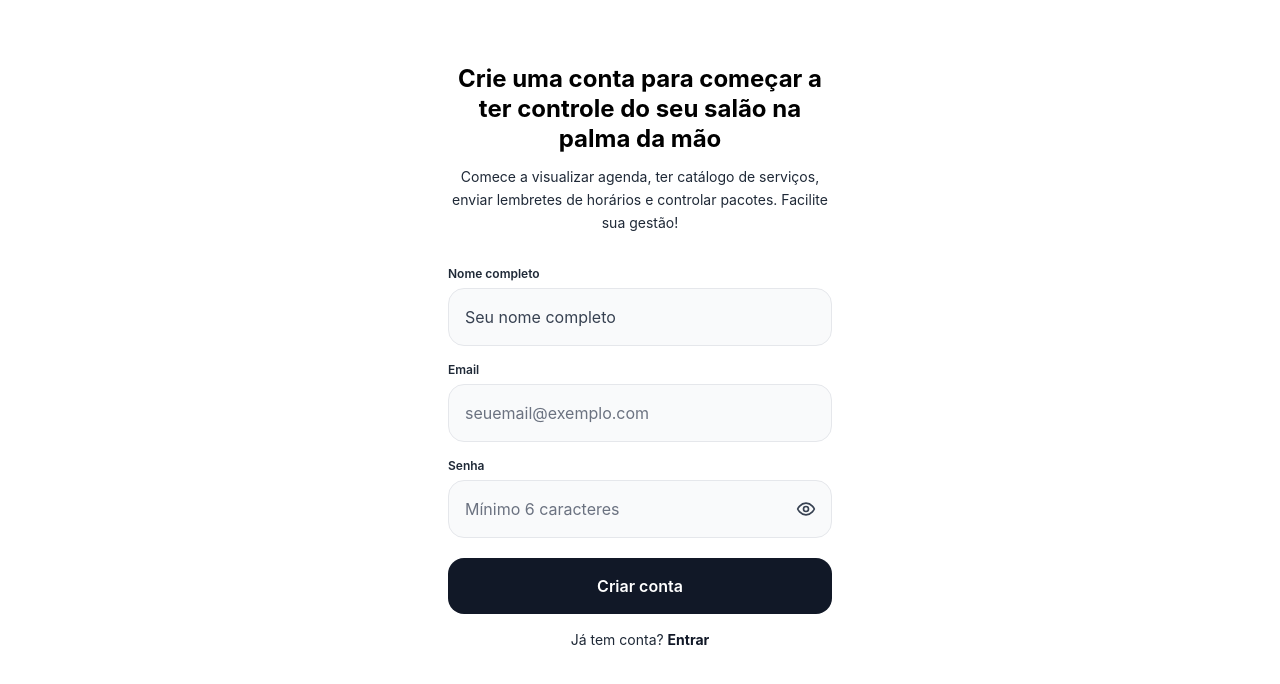
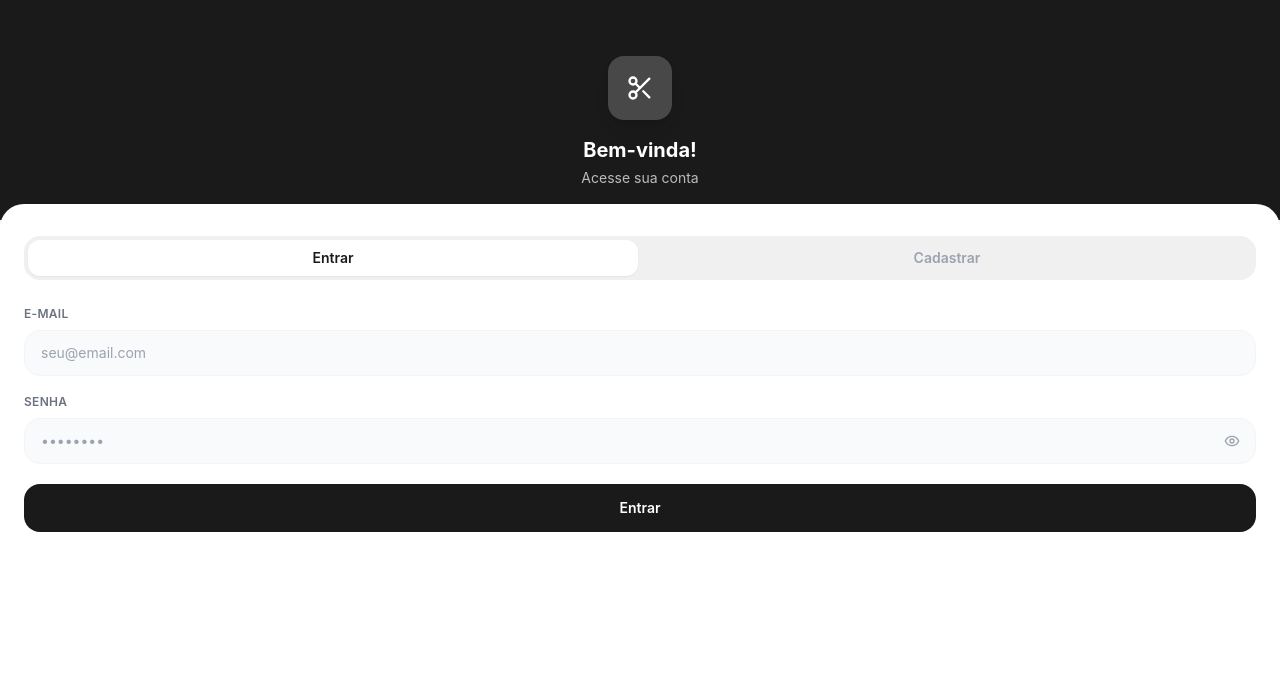
Before and after one commit to juliatedeschi7-creator/salao2.0, a Next.js app: page /cadastro in a window 1280 px wide. Shown: the top 684 px of the page. Built offline with nearby package versions, Linux system fonts and the light colour scheme.

Commit message:
Atualizar o page.tsx

```diff
--- a/src/app/cadastro/page.tsx
+++ b/src/app/cadastro/page.tsx
@@ -1,310 +1,206 @@
 'use client'
-import { useState, Suspense, useEffect } from 'react'
+import { useEffect, useState } from 'react'
 import { supabase } from '@/lib/supabase'
-import { Eye, EyeOff } from 'lucide-react'
-import { useSearchParams } from 'next/navigation'
+import { useRouter, useSearchParams } from 'next/navigation'
+import { Eye, EyeOff, Scissors } from 'lucide-react'
 
-function CadastroForm() {
-  const searchParams = useSearchParams()
-  const token = searchParams.get('token')
-  const salaoSlug = searchParams.get('salao')
-  const tipo = searchParams.get('tipo')
+export default function CadastroPage() {
+  const router = useRouter()
+  const params = useSearchParams()
+  const token = params.get('token')
 
-  const [salaoInfo, setSalaoInfo] = useState<any>(null)
+  const [salao, setSalao] = useState<any>(null)
+  const [convite, setConvite] = useState<any>(null)
   const [carregandoSalao, setCarregandoSalao] = useState(true)
-  const [convite, setConvite] = useState<any>(null)
+  const [tokenInvalido, setTokenInvalido] = useState(false)
+
+  const [modo, setModo] = useState<'entrar' | 'criar'>('entrar')
   const [nome, setNome] = useState('')
   const [email, setEmail] = useState('')
   const [senha, setSenha] = useState('')
-  const [dataNascimento, setDataNascimento] = useState('')
   const [mostrarSenha, setMostrarSenha] = useState(false)
-  const [loading, setLoading] = useState(false)
+  const [carregando, setCarregando] = useState(false)
   const [erro, setErro] = useState('')
 
-  const isCliente = !!salaoSlug
-  const isFuncionario = !!token
-  const isNovoSalao = tipo === 'salao'
+  useEffect(() => {
+    if (token) {
+      carregarConvite()
+    } else {
+      // Sem token: login simples de cliente/funcionario
+      setCarregandoSalao(false)
+    }
+  }, [token])
 
-  useEffect(() => {
-    async function buscarDados() {
-      if (salaoSlug) {
-        const { data } = await supabase
-          .from('saloes')
-          .select('nome, cor_primaria, cor_secundaria')
-          .eq('slug', salaoSlug)
-          .maybeSingle()
-        if (data) setSalaoInfo(data)
-      }
-      if (token) {
-        const { data: conv } = await supabase.from('convites').select('*, saloes(nome, cor_primaria, cor_secundaria)').eq('token', token).eq('usado', false).maybeSingle()
-        if (conv) {
+  async function carregarConvite() {
+    const { data: conv } = await supabase
+      .from('convites')
+      .select('*, saloes(*)')
+      .eq('token', token)
+      .eq('usado', false)
+      .single()
+
+    if (!conv) {
+      setTokenInvalido(true)
+    } else {
       setConvite(conv)
-          if (conv.saloes) setSalaoInfo(conv.saloes)
-        }
+      setSalao(conv.saloes)
+      setModo('criar') // convite sempre cria conta
     }
     setCarregandoSalao(false)
   }
-    buscarDados()
-  }, [salaoSlug, token])
 
-  async function handleCadastro() {
-    if (!nome || !email || !senha) {
-      setErro('Preencha todos os campos.')
-      return
-    }
-    if (senha.length < 6) {
-      setErro('Senha deve ter pelo menos 6 caracteres.')
-      return
-    }
-    if (isCliente && !dataNascimento) {
-      setErro('Informe sua data de nascimento.')
-      return
-    }
-    setLoading(true)
-    setErro('')
-
-    const roleInicial = isCliente ? 'cliente' : isFuncionario ? (convite?.role || 'funcionario') : 'dono_salao'
-
-    try {
-      const { data, error } = await supabase.auth.signUp({
-        email: email.trim().toLowerCase(),
-        password: senha,
-        options: { data: { nome: nome.trim(), role: roleInicial } }
-      })
-      if (error) {
-        setErro(error.message.includes('already') ? 'Email ja cadastrado.' : 'Erro: ' + error.message)
-        setLoading(false)
-        return
-      }
-      if (!data.user) {
-        setErro('Erro ao criar usuario.')
-        setLoading(false)
-        return
+  async function entrar(e: React.FormEvent) {
+    e.preventDefault()
+    setErro(''); setCarregando(true)
+    const { error } = await supabase.auth.signInWithPassword({ email, password: senha })
+    if (error) { setErro('Email ou senha incorretos.'); setCarregando(false); return }
+    router.replace('/app')
   }
 
-      if (isFuncionario && convite) {
-        await supabase.from('profiles').upsert({
+  async function criar(e: React.FormEvent) {
+    e.preventDefault()
+    setErro(''); setCarregando(true)
+
+    const { data, error } = await supabase.auth.signUp({ email, password: senha })
+    if (error || !data.user) { setErro('Erro ao criar conta. Tente outro e-mail.'); setCarregando(false); return }
+
+    const role = convite ? (convite.acesso_total ? 'funcionario' : 'funcionario') : 'cliente'
+
+    await supabase.from('profiles').insert({
       id: data.user.id,
-          email: email.trim().toLowerCase(),
-          nome: nome.trim(),
-          role: convite.role,
-          salao_id: convite.salao_id,
-          acesso_total: convite.acesso_total || false,
-          aprovado: false,
-          ativo: true
-        }, { onConflict: 'id' })
+      email,
+      nome,
+      role,
+      salao_id: convite?.salao_id || null,
+      acesso_total: convite?.acesso_total || false,
+      aprovado: convite ? false : true,
+      ativo: convite ? false : true
+    })
+
+    if (convite) {
       await supabase.from('convites').update({ usado: true }).eq('id', convite.id)
-        window.location.href = '/aguardando'
-        return
     }
 
-      await supabase.from('profiles').upsert({
-        id: data.user.id,
-        email: email.trim().toLowerCase(),
-        nome: nome.trim(),
-        role: roleInicial,
-        aprovado: isCliente,
-        ativo: true
-      }, { onConflict: 'id' })
-
-      if (isCliente && salaoSlug) {
-        const { data: salao } = await supabase.from('saloes').select('id').eq('slug', salaoSlug).single()
-        if (!salao) {
-          setErro('Salao nao encontrado.')
-          setLoading(false)
-          return
-        }
-        await supabase.from('clientes').insert({
-          salao_id: salao.id,
-          profile_id: data.user.id,
-          nome: nome.trim(),
-          email: email.trim().toLowerCase(),
-          data_nascimento: dataNascimento || null
-        })
-        await supabase.from('profiles').update({ salao_id: salao.id, aprovado: true }).eq('id', data.user.id)
-        window.location.href = '/cliente'
-        return
+    setCarregando(false)
+    router.replace(convite ? '/cadastro/aguardando' : '/app')
   }
 
-      window.location.href = isNovoSalao ? '/aguardando' : '/login'
-    } catch (e: any) {
-      setErro('Erro: ' + (e.message || 'Tente novamente.'))
-    }
-    setLoading(false)
-  }
+  const cor = salao?.cor_primaria || '#1a1a1a'
+  const corSec = salao?.cor_secundaria || '#f0f0f0'
 
-  const cor =
-    (isCliente || isFuncionario) && salaoInfo?.cor_primaria
-      ? salaoInfo.cor_primaria
-      : '#111827'
-
-  const corSec =
-    (isCliente || isFuncionario) && salaoInfo?.cor_secundaria
-      ? salaoInfo.cor_secundaria
-      : '#f3f4f6'
-
-  function getNomeParte1() {
-    if (!salaoInfo?.nome) return 'Criar conta'
-    return salaoInfo.nome.includes(' - ') ? salaoInfo.nome.split(' - ')[0] : salaoInfo.nome
-  }
-
-  function getNomeParte2() {
-    if (!salaoInfo?.nome) return null
-    return salaoInfo.nome.includes(' - ') ? salaoInfo.nome.split(' - ')[1] : null
-  }
-
-  if (carregandoSalao) {
-    return (
-      <div className="min-h-screen flex items-center justify-center bg-white">
-        <div className="w-8 h-8 border-4 border-gray-900 border-t-transparent rounded-full animate-spin" />
+  if (carregandoSalao) return (
+    <div className="min-h-screen flex items-center justify-center">
+      <div className="w-8 h-8 border-4 border-t-transparent rounded-full animate-spin" style={{ borderColor: cor, borderTopColor: 'transparent' }} />
     </div>
   )
-  }
+
+  if (tokenInvalido) return (
+    <div className="min-h-screen flex flex-col items-center justify-center p-6 text-center gap-4">
+      <div className="w-16 h-16 bg-red-50 rounded-full flex items-center justify-center">
+        <Scissors size={28} className="text-red-400" />
+      </div>
+      <h1 className="font-bold text-gray-900 text-xl">Link inválido</h1>
+      <p className="text-gray-500 text-sm">Este link de convite já foi usado ou não existe. Peça um novo link para a responsável do salão.</p>
+    </div>
+  )
 
   return (
-    <div
-      className="min-h-screen flex flex-col items-center px-6 py-10"
-      style={{
-        background: (isCliente || isFuncionario)
-          ? `linear-gradient(to bottom, ${corSec} 0%, #ffffff 340px)`
-          : '#ffffff'
-      }}
-    >
-      <div className="w-full max-w-sm flex flex-col items-center gap-1 mb-6 mt-6">
-        {isCliente ? (
-          <div className="text-center mt-8">
-            <h1 className="text-2xl font-bold leading-tight" style={{ color: cor }}>
-              {getNomeParte1()}
-            </h1>
-            {getNomeParte2() && (
-              <p className="text-sm font-medium mt-1 text-gray-800">
-                {getNomeParte2()}
+    <div className="min-h-screen flex flex-col" style={{ backgroundColor: corSec }}>
+
+      {/* Header com identidade do salão */}
+      <div className="flex flex-col items-center pt-14 pb-8 px-6" style={{ backgroundColor: cor }}>
+        {salao?.logo_url ? (
+          <img src={salao.logo_url} alt={salao.nome}
+            className="w-16 h-16 rounded-2xl object-cover shadow-lg mb-4" />
+        ) : (
+          <div className="w-16 h-16 rounded-2xl flex items-center justify-center shadow-lg mb-4 bg-white/20">
+            <Scissors size={28} className="text-white" />
+          </div>
+        )}
+        <h1 className="font-bold text-white text-xl text-center">{salao?.nome || 'Bem-vinda!'}</h1>
+        {convite && (
+          <p className="text-white/70 text-sm mt-1 text-center">
+            {convite.acesso_total ? 'Você foi convidada como co-gestora' : 'Você foi convidada como funcionária'}
           </p>
         )}
-            <p className="text-gray-800 text-sm mt-3 text-center leading-relaxed">
-              Crie sua conta para acessar nosso catálogo,
-              agendar serviços e acompanhar seus pacotes
-            </p>
-          </div>
-        ) : isFuncionario ? (
-          <div className="text-center">
-            <h1 className="text-2xl font-bold" style={{ color: cor }}>
-              {salaoInfo?.nome || 'Convite para funcionário'}
-            </h1>
-            <p className="text-gray-800 text-sm mt-3 leading-relaxed">
-              {convite?.acesso_total
-                ? 'Crie sua conta como co-gestora do salão.'
-                : 'Crie sua conta para colaborar na gestão do salão.'}
-            </p>
-          </div>
-        ) : (
-          <div className="text-center">
-            <h1 className="text-2xl font-bold text-black leading-tight">
-              Crie uma conta para começar a ter controle do seu salão na palma da mão
-            </h1>
-            <p className="text-gray-800 text-sm mt-3 leading-relaxed">
-              Comece a visualizar agenda, ter catálogo de serviços,
-              enviar lembretes de horários e controlar pacotes.
-              Facilite sua gestão!
-            </p>
-          </div>
+        {!salao && !convite && (
+          <p className="text-white/70 text-sm mt-1">Acesse sua conta</p>
         )}
       </div>
 
-      <div className="w-full max-w-sm flex flex-col gap-4 mt-2">
-        <div className="flex flex-col gap-1.5">
-          <label className="text-xs font-semibold text-gray-800">Nome completo</label>
-          <input
-            className="w-full bg-gray-50 border border-gray-200 rounded-2xl py-4 px-4 text-base outline-none transition-colors placeholder-gray-700"
-            placeholder="Seu nome completo"
-            value={nome}
-            onChange={e => setNome(e.target.value)}
-          />
-        </div>
+      {/* Card de login/cadastro */}
+      <div className="flex-1 bg-white rounded-t-3xl -mt-4 px-6 pt-8 pb-8 flex flex-col gap-5">
 
-        <div className="flex flex-col gap-1.5">
-          <label className="text-xs font-semibold text-gray-800">Email</label>
-          <input
-            className="w-full bg-gray-50 border border-gray-200 rounded-2xl py-4 px-4 text-base text-gray-900 outline-none transition-colors placeholder-gray-500"
-            type="email"
-            placeholder="seuemail@exemplo.com"
-            value={email}
-            onChange={e => setEmail(e.target.value)}
-          />
-        </div>
-
-        {isCliente && (
-          <div className="flex flex-col gap-1.5">
-            <label className="text-xs font-semibold text-gray-800">Data de nascimento</label>
-            <input
-              className="w-full bg-gray-50 border border-gray-200 rounded-2xl py-4 px-4 text-base text-gray-900 outline-none transition-colors placeholder-gray-500"
-              type="date"
-              value={dataNascimento}
-              onChange={e => setDataNascimento(e.target.value)}
-              style={{ colorScheme: 'light' }}
-            />
+        {/* Tabs (só mostra se não veio de convite) */}
+        {!convite && (
+          <div className="flex rounded-2xl p-1 gap-1" style={{ backgroundColor: corSec }}>
+            {(['entrar', 'criar'] as const).map(m => (
+              <button key={m} onClick={() => { setModo(m); setErro('') }}
+                className={'flex-1 py-2 rounded-xl text-sm font-semibold transition-all ' +
+                  (modo === m ? 'bg-white shadow-sm' : 'text-gray-400')}
+                style={modo === m ? { color: cor } : {}}>
+                {m === 'entrar' ? 'Entrar' : 'Cadastrar'}
+              </button>
+            ))}
           </div>
         )}
 
-        <div className="flex flex-col gap-1.5">
-          <label className="text-xs font-semibold text-gray-800">Senha</label>
-          <div className="relative">
-            <input
-              className="w-full bg-gray-50 border border-gray-200 rounded-2xl py-4 px-4 text-base text-gray-900 outline-none transition-colors placeholder-gray-500"
-              type={mostrarSenha ? 'text' : 'password'}
-              placeholder="Mínimo 6 caracteres"
-              value={senha}
-              onChange={e => setSenha(e.target.value)}
-            />
-            <button
-              className="absolute right-4 top-1/2 -translate-y-1/2 text-gray-700"
-              onClick={() => setMostrarSenha(!mostrarSenha)}
-            >
-              {mostrarSenha ? <EyeOff size={20} /> : <Eye size={20} />}
+        {convite && (
+          <div>
+            <h2 className="font-bold text-gray-900 text-lg">Criar sua conta</h2>
+            <p className="text-sm text-gray-400 mt-0.5">Preencha os dados para começar</p>
+          </div>
+        )}
+
+        <form onSubmit={modo === 'entrar' ? entrar : criar} className="flex flex-col gap-3">
+          {modo === 'criar' && (
+            <div>
+              <label className="text-xs font-semibold text-gray-500 uppercase tracking-wide">Seu nome</label>
+              <input value={nome} onChange={e => setNome(e.target.value)} required
+                placeholder="Como você se chama?"
+                className="mt-1.5 w-full px-4 py-3 rounded-2xl border border-gray-100 bg-gray-50 text-sm outline-none transition-colors"
+                onFocus={e => e.target.style.borderColor = cor}
+                onBlur={e => e.target.style.borderColor = '#f3f4f6'} />
+            </div>
+          )}
+
+          <div>
+            <label className="text-xs font-semibold text-gray-500 uppercase tracking-wide">E-mail</label>
+            <input type="email" value={email} onChange={e => setEmail(e.target.value)} required
+              placeholder="seu@email.com"
+              className="mt-1.5 w-full px-4 py-3 rounded-2xl border border-gray-100 bg-gray-50 text-sm outline-none transition-colors"
+              onFocus={e => e.target.style.borderColor = cor}
+              onBlur={e => e.target.style.borderColor = '#f3f4f6'} />
+          </div>
+
+          <div>
+            <label className="text-xs font-semibold text-gray-500 uppercase tracking-wide">Senha</label>
+            <div className="relative mt-1.5">
+              <input type={mostrarSenha ? 'text' : 'password'} value={senha} onChange={e => setSenha(e.target.value)} required
+                placeholder="••••••••" minLength={6}
+                className="w-full px-4 py-3 pr-12 rounded-2xl border border-gray-100 bg-gray-50 text-sm outline-none transition-colors"
+                onFocus={e => e.target.style.borderColor = cor}
+                onBlur={e => e.target.style.borderColor = '#f3f4f6'} />
+              <button type="button" onClick={() => setMostrarSenha(!mostrarSenha)}
+                className="absolute right-4 top-1/2 -translate-y-1/2 text-gray-400">
+                {mostrarSenha ? <EyeOff size={16} /> : <Eye size={16} />}
               </button>
             </div>
           </div>
 
-        {erro && (
-          <div className="bg-red-50 border border-red-200 rounded-xl px-4 py-3">
-            <p className="text-red-600 text-sm text-center">{erro}</p>
-          </div>
+          {erro && <p className="text-sm text-red-500 text-center">{erro}</p>}
+
+          <button type="submit" disabled={carregando}
+            className="w-full py-3.5 rounded-2xl text-white font-semibold text-sm mt-2 disabled:opacity-50 transition-all active:scale-[0.98]"
+            style={{ backgroundColor: cor }}>
+            {carregando ? '...' : modo === 'entrar' ? 'Entrar' : 'Criar conta'}
+          </button>
+        </form>
+
+        {salao && (
+          <p className="text-center text-xs text-gray-300 mt-2">{salao.nome}</p>
         )}
-
-        <button
-          className="w-full text-white rounded-2xl py-4 font-semibold text-base flex items-center justify-center active:scale-95 transition-all mt-1"
-          style={{ backgroundColor: cor }}
-          onClick={handleCadastro}
-          disabled={loading}
-        >
-          {loading ? (
-            <div className="w-5 h-5 border-2 border-white border-t-transparent rounded-full animate-spin" />
-          ) : (
-            'Criar conta'
-          )}
-        </button>
-
-        <p className="text-center text-gray-800 text-sm mb-6">
-          Já tem conta?{' '}
-          <a href={isCliente ? '/login?salao=' + salaoSlug : '/login'} className="font-bold" style={{ color: cor }}>
-            Entrar
-          </a>
-        </p>
       </div>
     </div>
   )
 }
-
-export default function CadastroPage() {
-  return (
-    <Suspense
-      fallback={
-        <div className="min-h-screen flex items-center justify-center bg-white">
-          <div className="w-8 h-8 border-4 border-gray-900 border-t-transparent rounded-full animate-spin" />
-        </div>
-      }
-    >
-      <CadastroForm />
-    </Suspense>
-  )
-}
```
Lines whose indentation alone changed are shown as unchanged.
